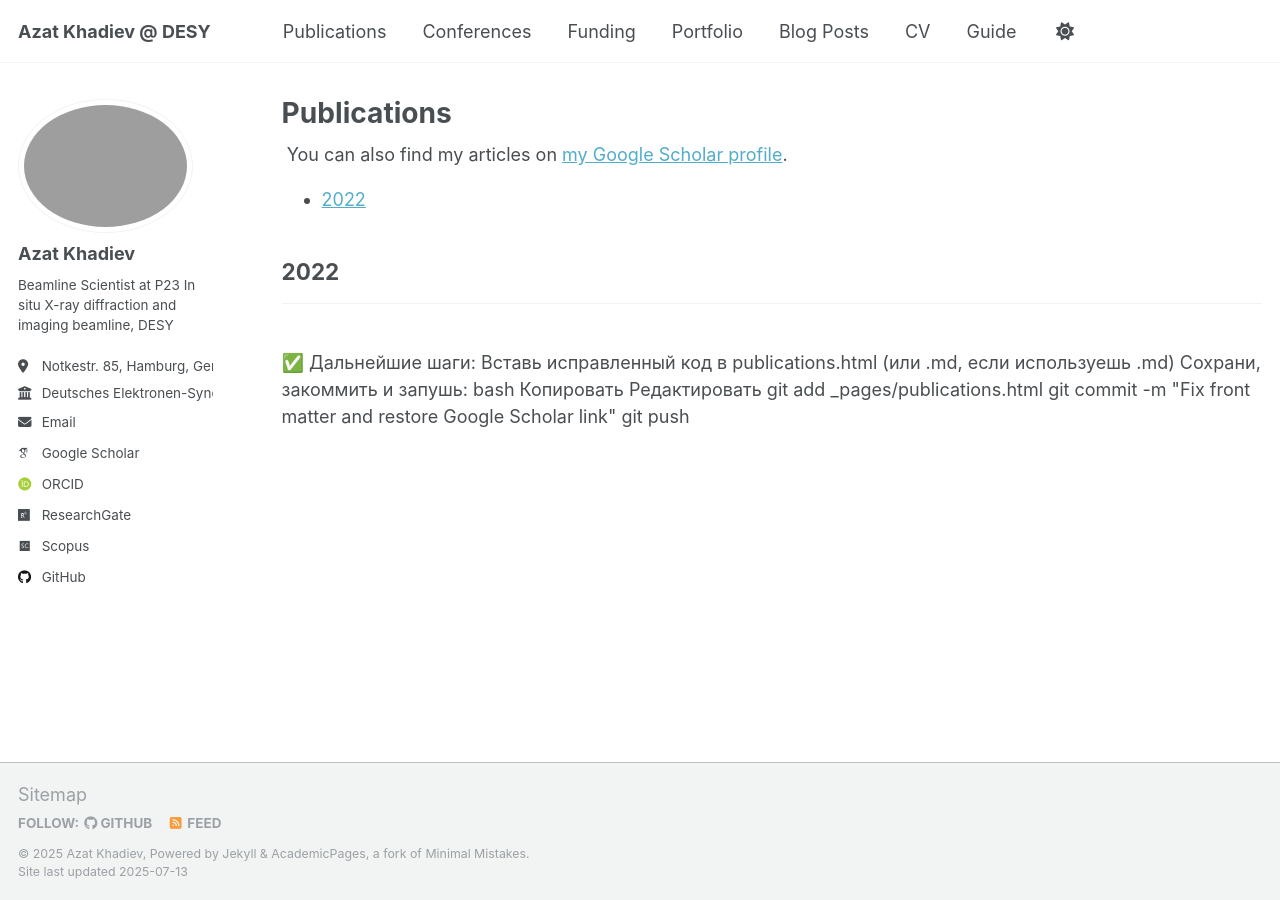
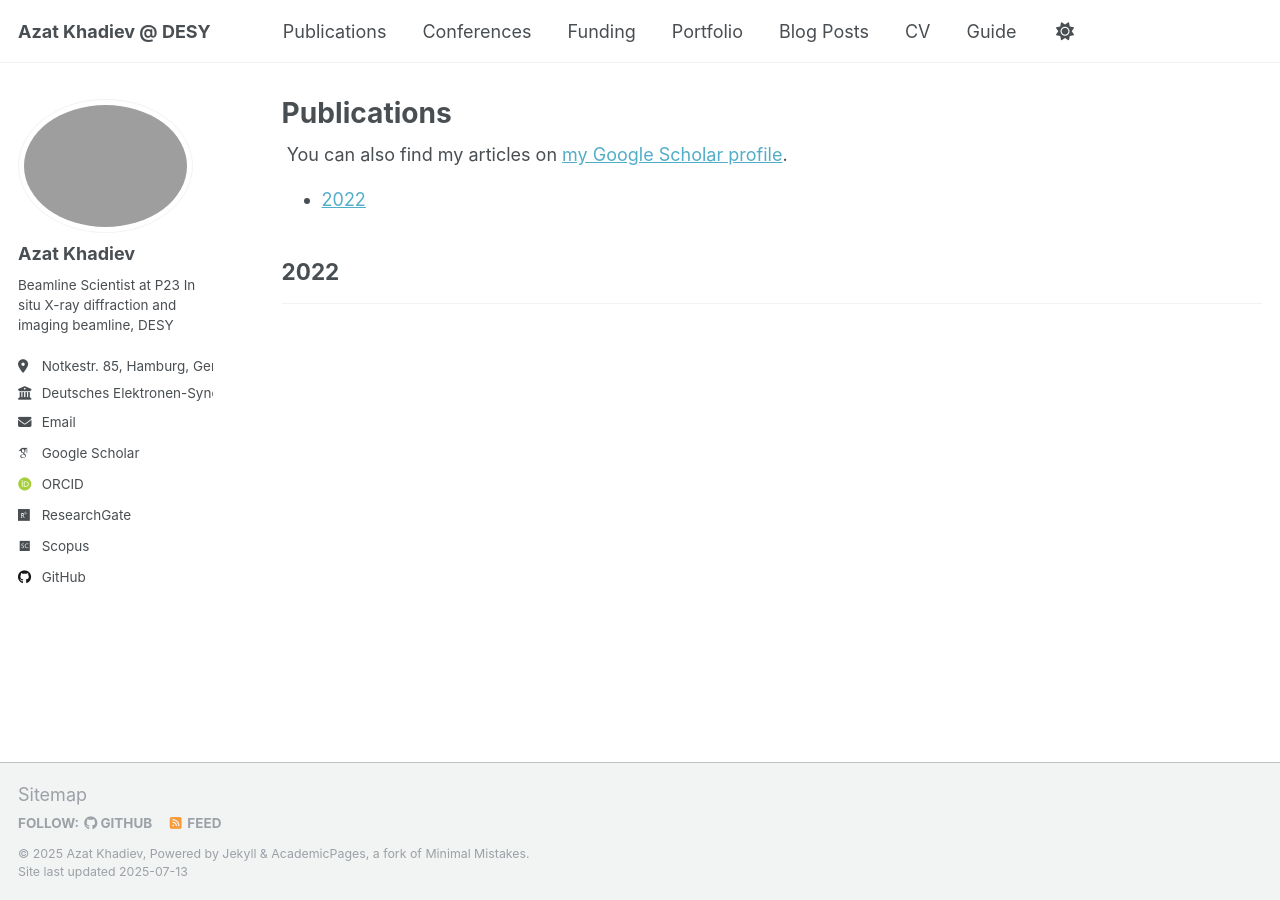
Before and after one commit to azkhadiev/azkhadiev.github.io, a Jekyll site: the page built from _pages/publications.html, in a window 1280 px wide. Built offline with Jekyll 4.4.1, drawn with Linux system fonts in a browser that asks for light colours; some web fonts are replaced; a script that is not in the unit is left out.

Commit message:
Update publications.html

```diff
--- a/_pages/publications.html
+++ b/_pages/publications.html
@@ -29,14 +29,3 @@ author_profile: true
     {% endif %}
   {% endfor %}
 {% endfor %}
-✅ Дальнейшие шаги:
-Вставь исправленный код в publications.html (или .md, если используешь .md)
-
-Сохрани, закоммить и запушь:
-
-bash
-Копировать
-Редактировать
-git add _pages/publications.html
-git commit -m "Fix front matter and restore Google Scholar link"
-git push
```
